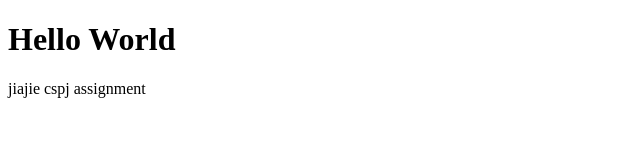
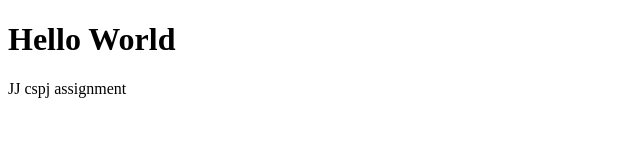
Before and after one commit to Cavna-JJ/Cavna-JJ.github.io, a plain HTML site: page index.html in a window 1280 px wide. Shown: the full height of the page, 0-640 px from the left. Drawn offline with Linux system fonts and the light colour scheme.

Commit message:
Update index.html

```diff
--- a/index.html
+++ b/index.html
@@ -2,6 +2,6 @@
 <html>
 <body>
 <h1>Hello World</h1>
-<p>jiajie cspj assignment</p>
+<p>JJ cspj assignment</p>
 </body>
 </html>
```
